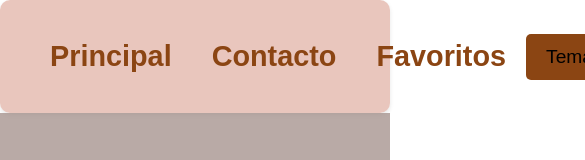
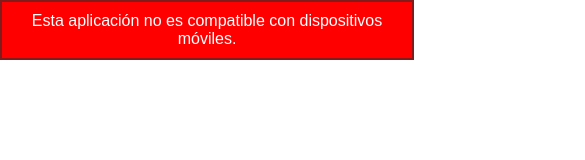
Before and after one commit to LucaCarena97/Final_FrontIII, a React (Vite) app: page / in a window 390 px wide. Shown: the top 160 px of the page, 585 px wide, since content can reach past the window. Built offline with nearby package versions, Linux system fonts and the light colour scheme; no server answers.

Commit message:
advertencia

```diff
--- a/src/App.css
+++ b/src/App.css
@@ -1,3 +1,16 @@
 body {
   margin: 0;
 }
+
+.mobile-message {
+  position: fixed;
+  top: 0;
+  left: 0;
+  width: 100%;
+  background-color: #ff0000;
+  color: #fff;
+  text-align: center;
+  padding: 10px;
+  font-family: Arial, Helvetica, sans-serif;
+  border: 2px solid rgb(128, 28, 28);
+}
--- a/src/App.jsx
+++ b/src/App.jsx
@@ -8,8 +8,16 @@ import { Detail } from "./routes/Detail";
 import { Footer } from "./components/Footer";
 
 function App() {
-  return (
-    <>
+  const isMobile = window.matchMedia("(max-width: 1042px)").matches;
+
+  if (isMobile) {
+    return (
+      <div className="mobile-message">
+        Esta aplicación no es compatible con dispositivos móviles.
+      </div>
+    );
+  } else {
+    return (
       <div className="App">
         <Router>
           <Navbar />
@@ -22,8 +30,8 @@ function App() {
           <Footer />
         </Router>
       </div>
-    </>
-  );
+    );
+  }
 }
 
 export default App;
```
